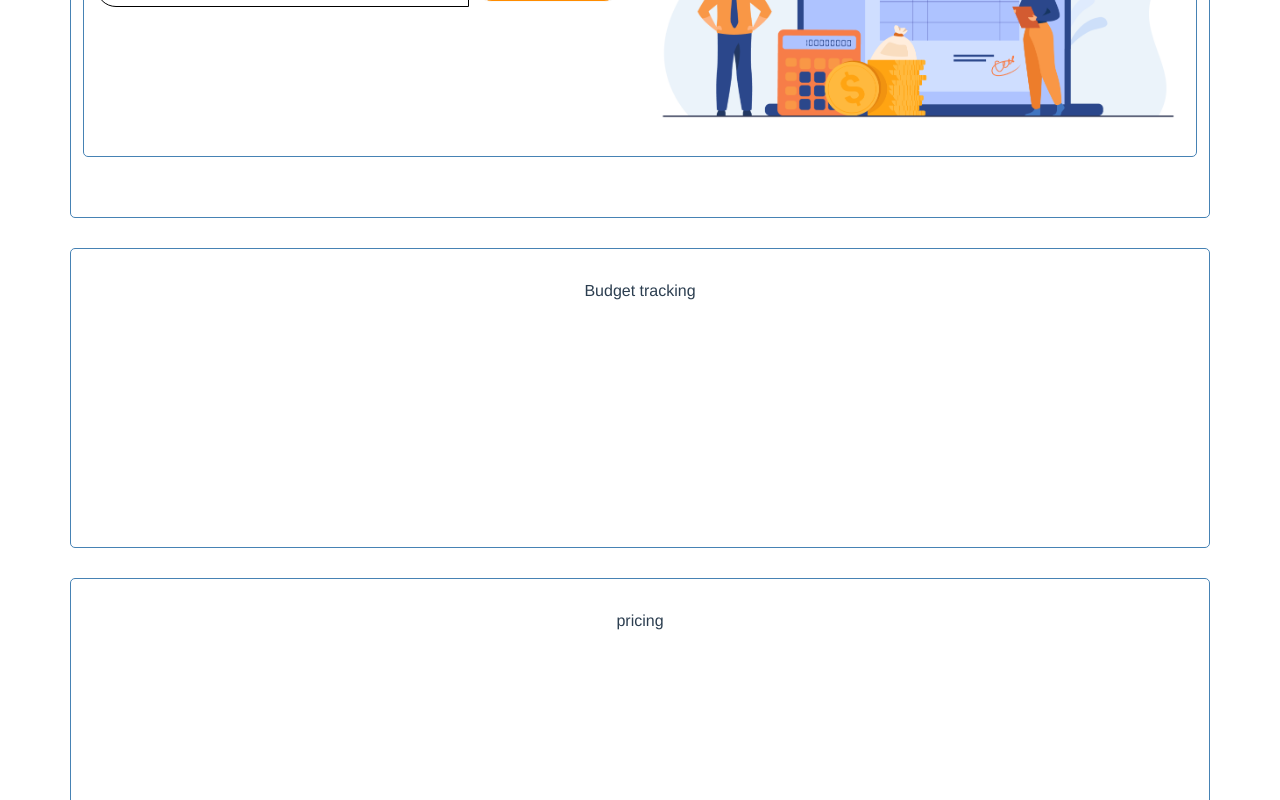
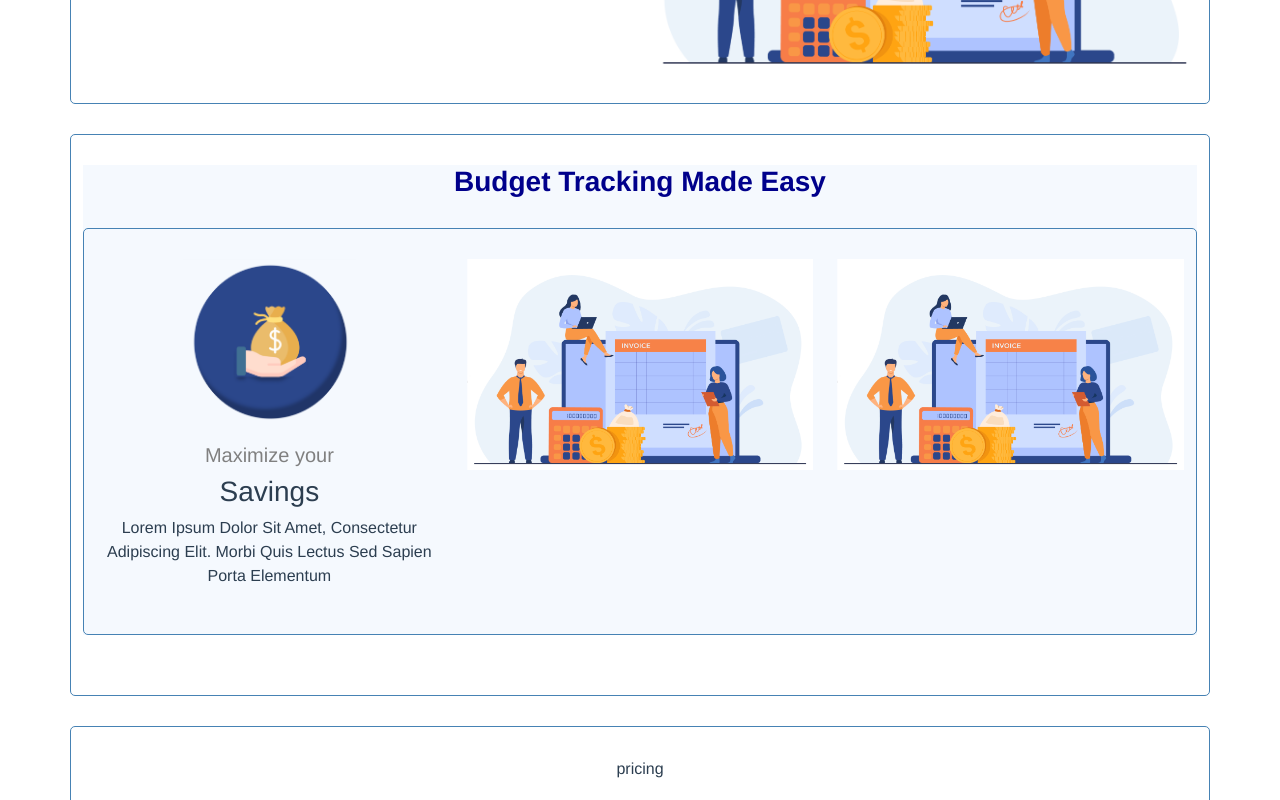
Before and after one commit to avinashrvan/chaos_pack, a Vue app: page /#/ in a window 1280 px wide. Shown: the part 380-1180 px from the top of the page. Built offline with nearby package versions, Linux system fonts and the light colour scheme.

Commit message:
created the budget tracking page

```diff
--- a/package.json
+++ b/package.json
@@ -7,6 +7,7 @@
     "build": "vue-cli-service build"
   },
   "dependencies": {
+    "@vue/cli": "^5.0.8",
     "bootstrap": "^5.3.2",
     "bootstrap-vue": "^2.23.1",
     "core-js": "^3.8.3",
--- a/src/App.vue
+++ b/src/App.vue
@@ -2,11 +2,13 @@
   <div id="app">
     <Header title='Welcome to PBBT'/>
 
-    <div class="container">
+    <div>
       <GetStarted />
     </div>
 
-    <div class="container">Budget tracking</div>
+    <div class="container">
+      <BudgetTracking/>
+    </div>
 
     <div class="container">pricing</div>
 
@@ -17,6 +19,7 @@
 <script>
 import GetStarted from './components/GetStarted.vue'
 import Header from './components/Header.vue'
+import BudgetTracking from './components/BudgetTracking.vue'
 
 
 export default {
@@ -24,7 +27,7 @@ export default {
   components:{
     Header,
     GetStarted,
-
+    BudgetTracking
   }
 }
 </script>
--- /dev/null
+++ b/src/components/BudgetTracking.vue
@@ -0,0 +1,58 @@
+<template>
+<div class="budget">
+
+    <h3 style="color:#00008B; font-family: Helvetica"><strong>Budget Tracking Made Easy</strong></h3>
+
+    <b-container class="b-container">
+            <b-row>
+                <b-col class='col'>
+                    <img src="../assets/savings.png" class="img-responsive" width="50%">
+                    <h5 class="title">Maximize your</h5>
+                    <h3 class="bold">Savings</h3>
+                    <p>Lorem Ipsum Dolor Sit Amet, Consectetur Adipiscing Elit. Morbi Quis Lectus Sed Sapien Porta Elementum</p>
+                </b-col>
+
+                <b-col class='col'>
+                    <img src="../assets/getStarted.png" class="img-responsive" width="100%">
+                </b-col>
+
+                <b-col class='col'>
+                    <img src="../assets/getStarted.png" class="img-responsive" width="100%">
+                </b-col>
+            </b-row>
+    </b-container>
+
+
+</div>
+</template>
+
+
+
+
+<script>
+export default {
+    name: "BudgetTracking",
+    props: {},
+    components: {},
+}
+
+
+</script>
+
+
+
+<style scoped>
+    .budget{
+        background-color: #f5f9fe;
+    }
+
+    .title{
+        font-family:'Franklin Gothic Medium', 'Arial Narrow', Arial, sans-serif;
+        -webkit-text-fill-color: grey;
+        margin-top: 20px;
+    }
+
+
+
+
+</style>
```
Also changed, not shown: src/assets/savings.png (added), 1 other file (tests, documents, lock files or other folders).
